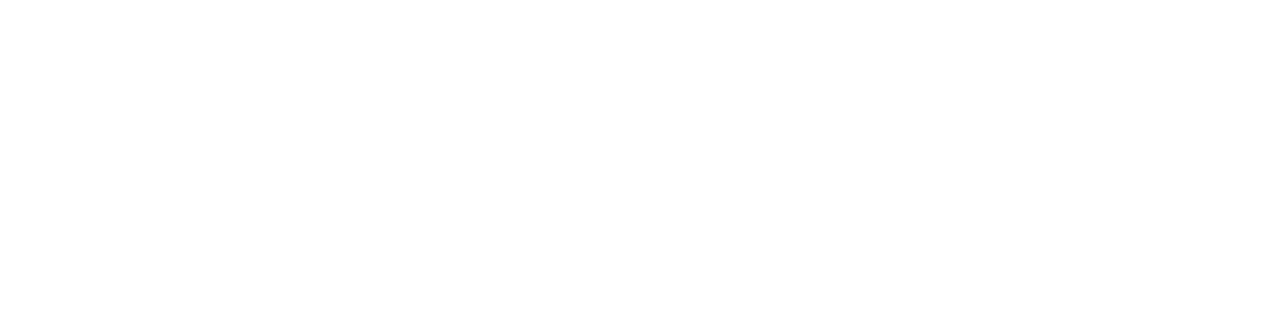
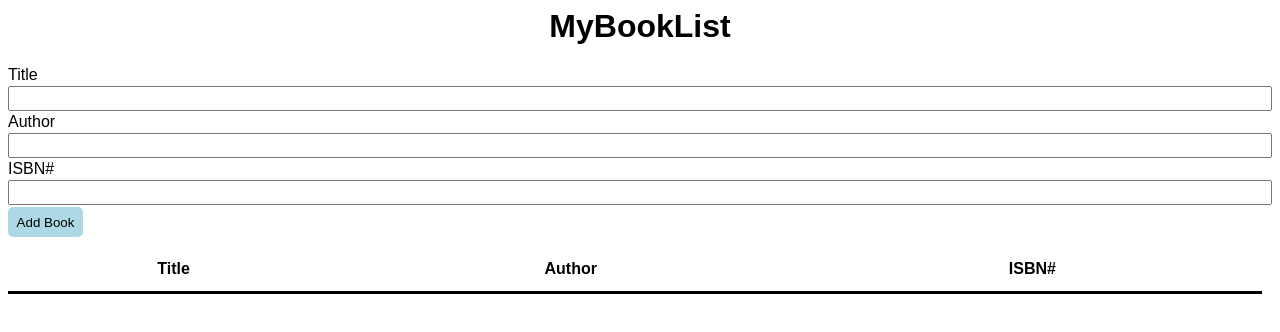
Before and after one commit to acciojob/book-list-thesinghzr, a website: page main.html in a window 1280 px wide. Drawn offline with Linux system fonts and the light colour scheme.

Commit message:
created a submission

```diff
--- a/main.html
+++ b/main.html
@@ -1,4 +1,3 @@
-<!DOCTYPE html>
 
 <html>
 
@@ -8,6 +7,26 @@
 
 <body>
 	<!-- the entire body must be written by student -->
+	<h1>MyBookList</h1>
+	<div class="form-group" >
+		<label>Title</label>
+		<input type="text" id="title">
+		<label>Author</label>
+		<input type="text" id="author">
+		<label>ISBN#</label>
+		<input type="text" id="isbn">
+		<button id="submit" onclick="addBook()">Add Book</button>
+	</div>
+	<table class="table table-striped">
+		<thead>
+			<tr>
+				<th>Title</th>
+				<th>Author</th>
+				<th>ISBN#</th>
+			</tr>
+		</thead>
+		<tbody id="book-list" ></tbody>
+		</table>
     <script type="text/javascript" src="./script.js">
 </script>
 
--- a/script.js
+++ b/script.js
@@ -1 +1,30 @@
-//your JS code here. If required.
+function addBook() {
+            const title = document.getElementById('title').value;
+            const author = document.getElementById('author').value;
+            const isbn = document.getElementById('isbn').value;
+
+            if (title === '' || author === '' || isbn === '') {
+                alert('Please fill in all fields');
+                return;
+            }
+
+            const list = document.getElementById('book-list');
+            const row = document.createElement('tr');
+
+            row.innerHTML = `
+                <td>${title}</td>
+                <td>${author}</td>
+                <td>${isbn}</td>
+                <td><button class="delete" onclick="removeBook(this)">Clear</button></td>
+            `;
+
+            list.appendChild(row);
+
+            document.getElementById('title').value = '';
+            document.getElementById('author').value = '';
+            document.getElementById('isbn').value = '';
+        }
+
+        function removeBook(btn) {
+            btn.parentElement.parentElement.remove();
+        }
--- a/styles.css
+++ b/styles.css
@@ -1 +1,28 @@
-/*  your css code here. If applicable */
+*{
+	font-family:arial;sans-serif;
+}
+h1{
+	text-align:center;
+}
+.form-group{
+	display:flex;
+	flex-direction:column;
+	gap:2px;
+}
+.form-group>input{
+	height:25px;
+}
+button{
+	width:75px;
+	height:30px;
+	border-radius:5px;
+	border:none;
+	background-color:lightblue;
+}
+.table-striped{
+	margin-top:10px;
+	padding:10px;
+	border:none;
+	border-bottom:3px solid;
+	width:98vw
+}
```
